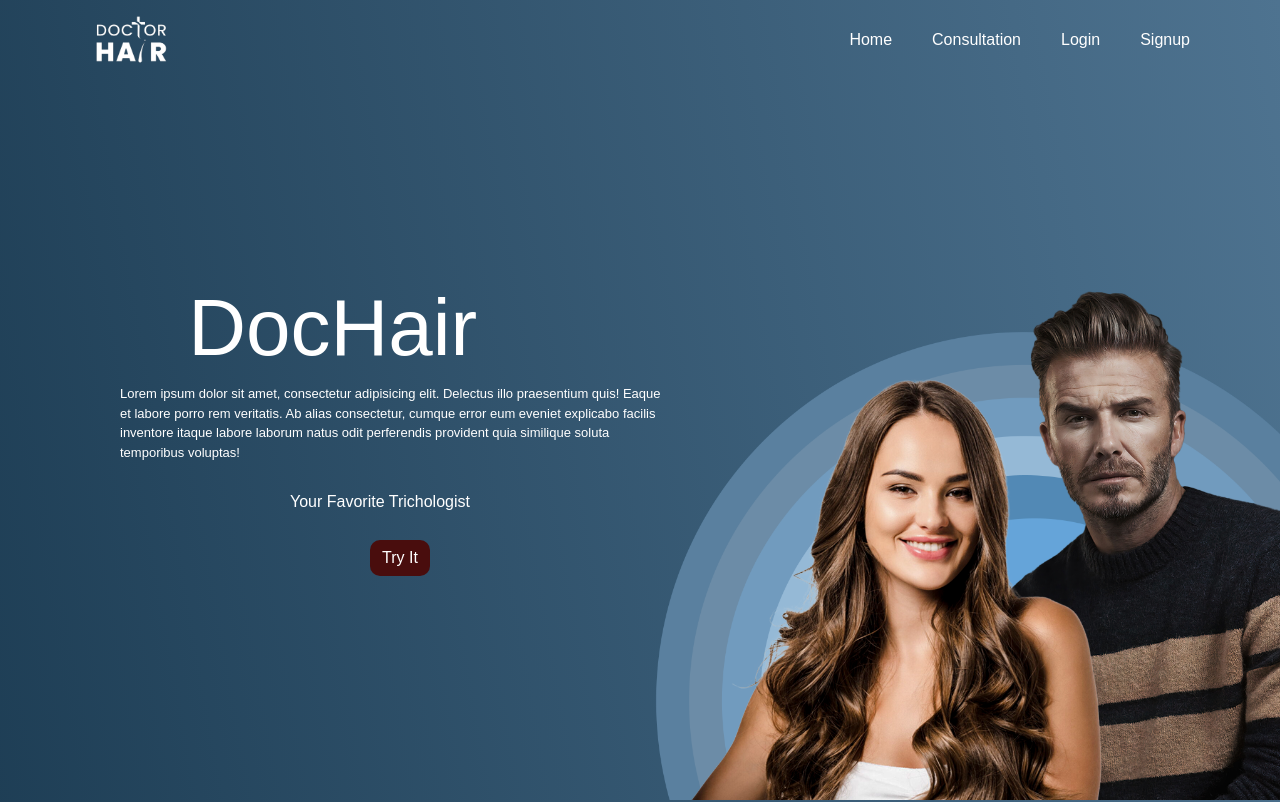
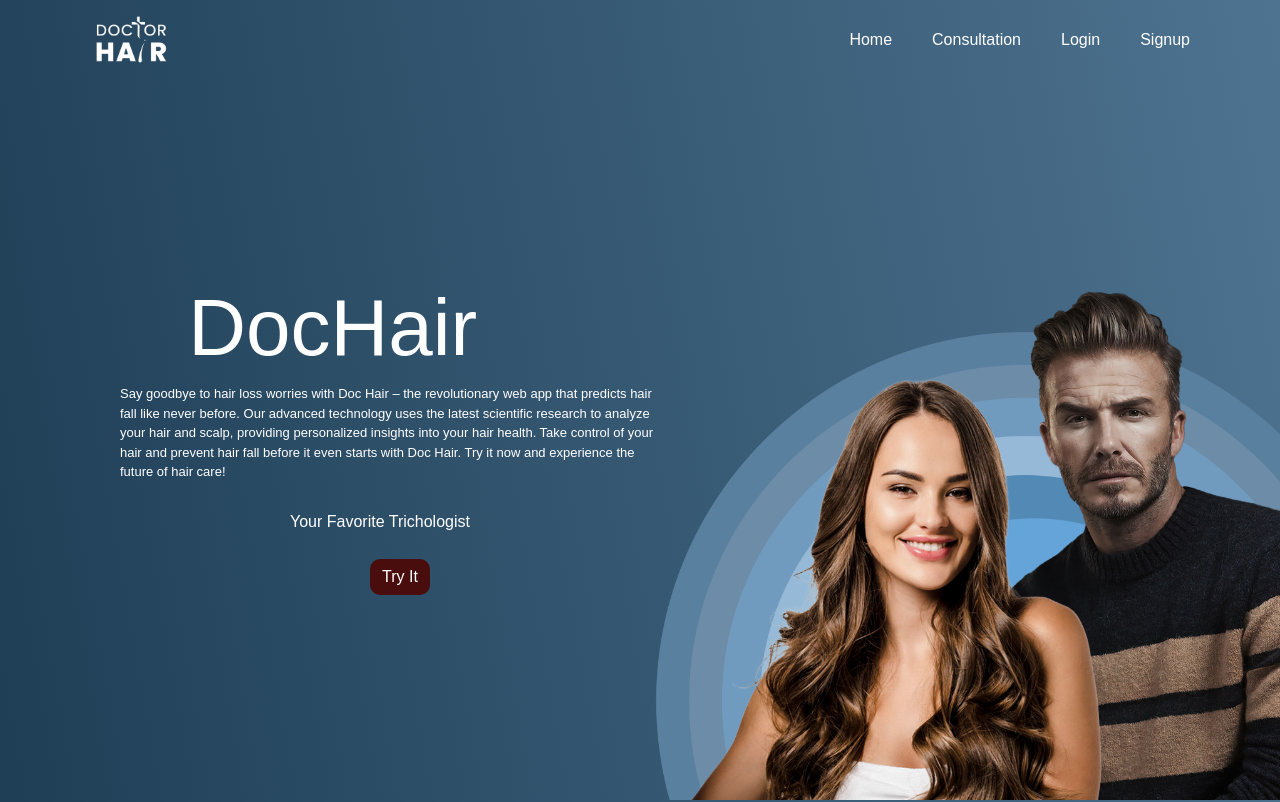
Before and after one commit to zaidlameer/SDGPCC, a React (Create React App) app in the folder frontend/: page / in a window 1280 px wide. Shown: the top 802 px of the page. Built offline with nearby package versions, Linux system fonts and the light colour scheme.

Commit message:
Home page update

```diff
--- a/frontend/src/pages/HomePage.js
+++ b/frontend/src/pages/HomePage.js
@@ -6,11 +6,11 @@ function homePage() {
         <>
             <div className={"landing-sect"}>
                 <h1 className={"text-center"}>DocHair</h1>
-                <div className={"hmpg-desc"}>Lorem ipsum dolor sit amet, consectetur adipisicing elit. Delectus illo
-                    praesentium quis! Eaque et
-                    labore porro rem veritatis. Ab alias consectetur, cumque error eum eveniet explicabo facilis
-                    inventore
-                    itaque labore laborum natus odit perferendis provident quia similique soluta temporibus voluptas!
+                <div className={"hmpg-desc"}>Say goodbye to hair loss worries with Doc Hair – the revolutionary web app
+                    that predicts hair fall like never before. Our advanced technology uses the latest scientific
+                    research to analyze your hair and scalp, providing personalized insights into your hair health. Take
+                    control of your hair and prevent hair fall before it even starts with Doc Hair. Try it now and
+                    experience the future of hair care!
                 </div>
                 <h6>Your Favorite Trichologist</h6>
                 <Button className={"butt-home"}>Try It</Button>
```
